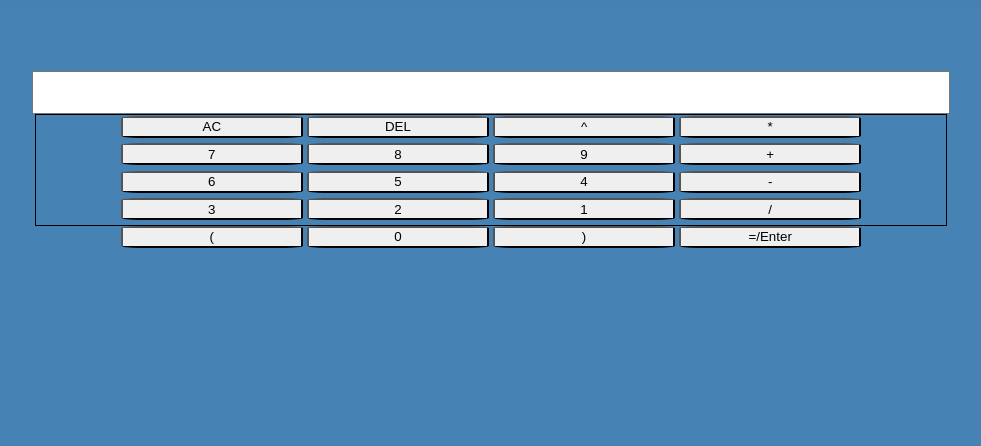
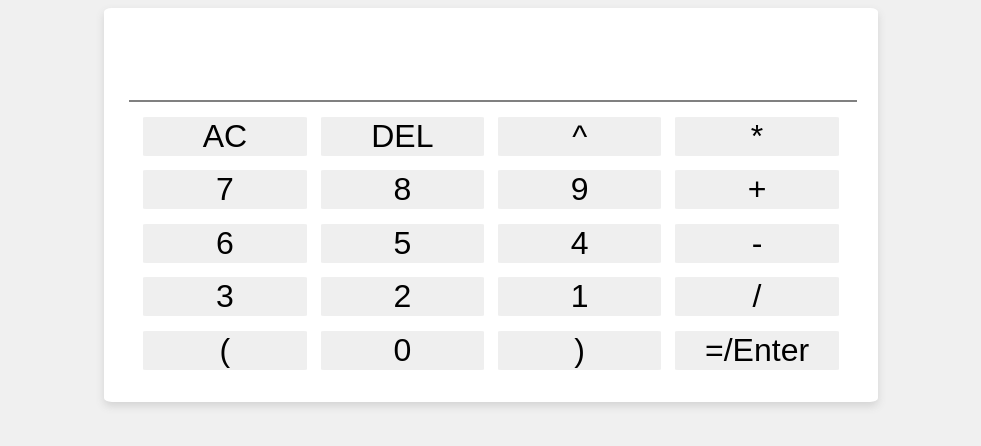
Before and after one commit to leothecrz/WebTechClientSideCalc, a plain HTML site: page index.html in a window 1280 px wide. Shown: the whole page, without its empty margins (149-1130 px from the left). Drawn offline with Linux system fonts and the light colour scheme.

Commit message:
css update

```diff
--- a/css/styles.css
+++ b/css/styles.css
@@ -1,64 +1,58 @@
-
-html, body
+body
 {
-    height: 95%;
-    background-color: steelblue;
-    font-family: 'Trebuchet MS', 'Lucida Sans Unicode', 'Lucida Grande', 'Lucida Sans', Arial, sans-serif;
+    font-family: 'Times New Roman', Times, serif;
+    display: flex;
+    justify-content: center;
+    align-items: center;
+    height: 100%;
+    background-color: #f0f0f0;
 }
 
-div.calculator
+.calculator
+{
+    background-color: #fff;
+    border-radius: 1%;
+    box-shadow: 0 4px 8px  lightgray;
+    padding: 2%;
+}
+
+.display
+{
+    width: 100%;
+    font-size: 3.5em;
+    margin-bottom: 1%;
+    text-align: right;
+    border: none;
+    outline: none;
+    border-bottom: 2px solid grey;
+}
+
+.buttons
 {
 
-    width: 90%;
-    height: 90%;
-    text-align: center;
-    margin-left: auto;
-    margin-right: auto;
-
-    padding: 5%;
-    border-radius: 1%;
-    box-shadow: 0 1em 2em rgba(0, 0, 0, 0.1);
+    display: grid;
+    grid-template-columns: 1fr;
 }
 
-input.display
+.button_row
 {
-    text-align: right;
-
-    margin-left: auto;
-    margin-right: auto;
-    width: 80%;
-    font-size: 200%;
+    display: flex;
+    padding: 1%;
 }
 
-div.buttons
+button
 {
-    width: 80%;
-    margin-left: auto;
-    margin-right: auto;
-
-
-    display: grid;
-
-    gap: 5% 0%;
-
-    margin-left: auto;
-    margin-right: auto;
-
-    border: 1px solid black;
+    width: 100%;
+    height: 100%;
+    font-size: 2em;
+    border: none;
+    cursor: pointer;
+    border-radius: 2%;
+    margin-left: 1%;
+    margin-right: 1%;
 }
 
-div.button_row
+button:hover
 {
+    background-color: #ddd;
 }
-
-div.button_row button
-{
-    border-radius: 10%;
-    width: 20%;
-    height: 100%;
-}
-
-button.buttons:active
-{
-
-}
```
